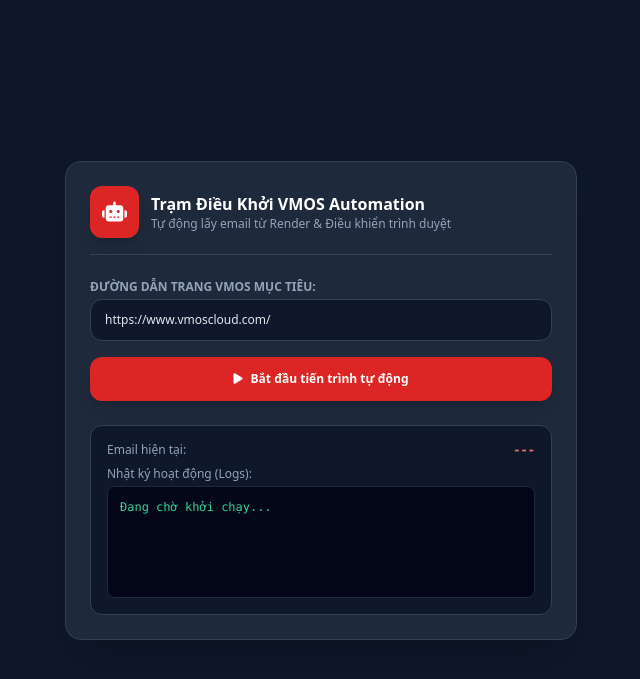
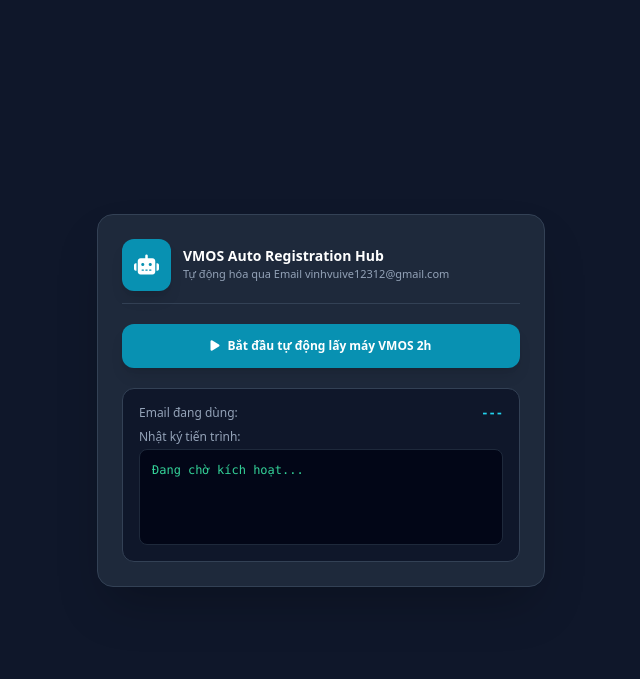
Before and after one commit to co665397-web/gmail-temp-app, a Flask app: page / in a window 1280 px wide. Shown: the top 679 px of the page, without its empty margins (319-959 px from the left). Run offline with Flask 3, Linux system fonts and the light colour scheme; some libraries are stand-ins or nearby versions.

Commit message:
Update index.html

```diff
--- a/templates/index.html
+++ b/templates/index.html
@@ -3,46 +3,54 @@
 <head>
     <meta charset="UTF-8">
     <meta name="viewport" content="width=device-width, initial-scale=1.0">
-    <title>VMOS Automation Dashboard</title>
+    <title>VMOS Automation Control Hub</title>
     <script src="https://cdn.tailwindcss.com"></script>
     <link rel="stylesheet" href="https://cdnjs.cloudflare.com/ajax/libs/font-awesome/6.4.0/css/all.min.css">
 </head>
 <body class="bg-slate-900 min-h-screen text-slate-100 font-sans flex items-center justify-center p-4">
 
-    <div class="max-w-lg w-full bg-slate-800 rounded-2xl p-6 shadow-2xl border border-slate-700 space-y-6">
-        <div class="flex items-center space-x-3 border-b border-slate-700 pb-4">
-            <div class="bg-red-600 p-3 rounded-xl shadow-lg">
+    <div class="max-w-md w-full bg-slate-800 rounded-2xl p-6 shadow-2xl border border-slate-700 space-y-5">
+        <div class="flex items-center space-x-3 border-b border-slate-700 pb-3">
+            <div class="bg-cyan-600 p-3 rounded-xl shadow-lg">
                 <i class="fa-solid fa-robot text-white text-xl"></i>
             </div>
             <div>
-                <h1 class="text-base font-bold text-white">Trạm Điều Khởi VMOS Automation</h1>
-                <p class="text-xs text-slate-400">Tự động lấy email từ Render & Điều khiển trình duyệt</p>
+                <h1 class="text-sm font-bold text-white">VMOS Auto Registration Hub</h1>
+                <p class="text-[11px] text-slate-400">Tự động hóa qua Email vinhvuive12312@gmail.com</p>
             </div>
         </div>
 
-        <div class="space-y-4">
-            <div>
-                <label class="block text-xs font-bold text-slate-400 uppercase mb-1">Đường dẫn trang VMOS mục tiêu:</label>
-                <input type="text" id="targetUrl" value="https://www.vmoscloud.com/"
-                       class="w-full bg-slate-900 text-xs px-3.5 py-3 rounded-xl border border-slate-700 text-slate-200 focus:outline-none">
-            </div>
-
-            <button onclick="startAutomation()" id="startBtn"
-                    class="w-full bg-red-600 hover:bg-red-500 text-white text-xs font-semibold py-3.5 rounded-xl transition shadow-lg flex items-center justify-center gap-2">
-                <i class="fa-solid fa-play"></i> Bắt đầu tiến trình tự động
-            </button>
-        </div>
+        <button onclick="startBot()"
+                class="w-full bg-cyan-600 hover:bg-cyan-500 text-white text-xs font-semibold py-3.5 rounded-xl transition shadow-lg flex items-center justify-center gap-2">
+            <i class="fa-solid fa-play"></i> Bắt đầu tự động lấy máy VMOS 2h
+        </button>
 
         <div class="bg-slate-900 rounded-xl p-4 border border-slate-700 space-y-2">
             <div class="flex justify-between items-center">
-                <span class="text-xs text-slate-400">Email hiện tại:</span>
-                <span id="currentEmail" class="text-xs font-mono text-red-400 font-semibold">---</span>
+                <span class="text-xs text-slate-400">Email đang dùng:</span>
+                <span id="emailText" class="text-xs font-mono text-cyan-400 font-semibold">---</span>
             </div>
             <div>
-                <span class="text-xs text-slate-400 block mb-1">Nhật ký hoạt động (Logs):</span>
-                <div id="logBox" class="bg-slate-950 p-3 rounded-lg text-xs font-mono text-emerald-400 h-28 overflow-y-auto border border-slate-800">
-                    Đang chờ khởi chạy...
+                <span class="text-xs text-slate-400 block mb-1">Nhật ký tiến trình:</span>
+                <div id="logBox" class="bg-slate-950 p-3 rounded-lg text-xs font-mono text-emerald-400 h-24 overflow-y-auto border border-slate-800">
+                    Đang chờ kích hoạt...
                 </div>
+            </div>
+        </div>
+
+        <!-- Khung hiển thị Captcha kéo trượt nếu hệ thống yêu cầu xác thực thủ công -->
+        <div id="captchaBox" class="bg-slate-900/90 border border-amber-500/40 p-4 rounded-xl hidden space-y-3">
+            <h3 class="text-xs font-bold text-amber-400 flex items-center gap-2">
+                <i class="fa-solid fa-puzzle-piece"></i> Yêu cầu xác thực Captcha kéo trượt
+            </h3>
+            <div class="bg-slate-950 p-2 rounded-lg text-center border border-slate-800">
+                <img id="captchaImg" src="" alt="Captcha Image" class="mx-auto rounded max-h-[100px] object-contain">
+            </div>
+            <div class="relative w-full bg-slate-800 h-9 rounded-lg flex items-center px-2 border border-slate-700">
+                <span class="text-[10px] text-slate-400 absolute inset-0 flex items-center justify-center pointer-events-none">Kéo trượt thanh bên dưới để xác thực</span>
+                <input type="range" id="slideInput" min="0" max="300" value="0"
+                       class="w-full accent-cyan-500 cursor-pointer z-10 opacity-80 hover:opacity-100"
+                       onchange="submitCaptcha(this.value)">
             </div>
         </div>
     </div>
@@ -52,13 +60,8 @@
             setInterval(fetchStatus, 2000);
         });
 
-        async function startAutomation() {
-            let url = document.getElementById('targetUrl').value;
-            let res = await fetch('/api/start', {
-                method: 'POST',
-                headers: { 'Content-Type': 'application/json' },
-                body: JSON.stringify({ url: url })
-            });
+        async function startBot() {
+            let res = await fetch('/api/start', { method: 'POST' });
             let data = await res.json();
             alert(data.message);
         }
@@ -67,13 +70,33 @@
             try {
                 let res = await fetch('/api/status');
                 let data = await res.json();
-                document.getElementById('currentEmail').innerText = data.email || "---";
+
+                document.getElementById('emailText').innerText = data.email || "---";
                 let logBox = document.getElementById('logBox');
                 if(logBox.innerText !== data.log) {
                     logBox.innerText = data.log;
                     logBox.scrollTop = logBox.scrollHeight;
                 }
+
+                // Hiển thị khung Captcha nếu hệ thống kẹt lại
+                let captchaBox = document.getElementById('captchaBox');
+                if (data.requires_captcha) {
+                    captchaBox.classList.remove('hidden');
+                    document.getElementById('captchaImg').src = data.captcha_img;
+                } else {
+                    captchaBox.classList.add('hidden');
+                }
             } catch(e) {}
+        }
+
+        async function submitCaptcha(offset) {
+            let res = await fetch('/api/solve-captcha', {
+                method: 'POST',
+                headers: { 'Content-Type': 'application/json' },
+                body: JSON.stringify({ offset: offset })
+            });
+            let data = await res.json();
+            alert(data.message);
         }
     </script>
 </body>
```
